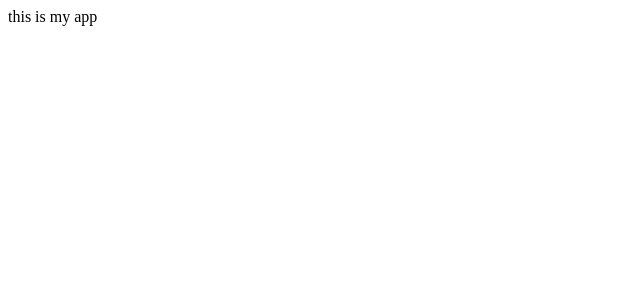
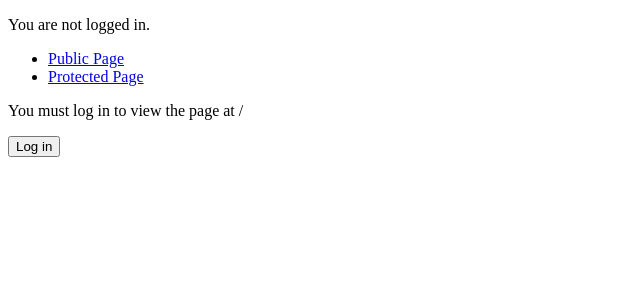
Before and after one commit to gingerwilliams/shrinkwrap, a React app: page /login in a window 1280 px wide. Shown: the top 300 px of the page, without its empty margins (0-640 px from the left). Built offline with nearby package versions, Linux system fonts and the light colour scheme; the HTML template or start-up script is replaced by a standard one.

Commit message:
created faux login elements

```diff
--- a/src/components/App.jsx
+++ b/src/components/App.jsx
@@ -1,10 +1,108 @@
-import React from 'react';
+import React from "react";
+import {
+    BrowserRouter as Router,
+    Route,
+    Link,
+    Redirect,
+    withRouter
+} from "react-router-dom";
+import Public from "./Public";
+import Protected from "./Protected";
 
 class App extends React.Component {
     render() {
         return (
-            <div>this is my app</div>
+            <Router>
+                <div>
+                    <AuthButton />
+                    <ul>
+                        <li>
+                            <Link to="/public">Public Page</Link>
+                        </li>
+                        <li>
+                            <Link to="/protected">Protected Page</Link>
+                        </li>
+                    </ul>
+                    <Route path="/public" component={Public} />
+                    <Route path="/login" component={Login} />
+                    <PrivateRoute path="/protected" component={Protected} />
+                </div>
+            </Router>
+        );
+    }
+}
+
+const fakeAuth = {
+    isAuthenticated: false,
+    authenticate(cb) {
+        this.isAuthenticated = true;
+        setTimeout(cb, 100); // fake async
+    },
+    signout(cb) {
+        this.isAuthenticated = false;
+        setTimeout(cb, 100);
+    }
+};
+
+const AuthButton = withRouter(
+    ({ history }) =>
+        fakeAuth.isAuthenticated ? (
+            <p>
+                Welcome!{" "}
+                <button
+                    onClick={() => {
+                        fakeAuth.signout(() => history.push("/"));
+                    }}
+                >
+                    Sign out
+                </button>
+            </p>
+        ) : (
+            <p>You are not logged in.</p>
         )
+);
+
+function PrivateRoute({ component: Component, ...rest }) {
+    return (
+        <Route
+            {...rest}
+            render={props =>
+                fakeAuth.isAuthenticated ? (
+                    <Component {...props} />
+                ) : (
+                    <Redirect
+                        to={{
+                            pathname: "/login",
+                            state: { from: props.location }
+                        }}
+                    />
+                )
+            }
+        />
+    );
+}
+
+class Login extends React.Component {
+    state = { redirectToReferrer: false };
+
+    login = () => {
+        fakeAuth.authenticate(() => {
+            this.setState({ redirectToReferrer: true });
+        });
+    };
+
+    render() {
+        let { from } = this.props.location.state || { from: { pathname: "/" } };
+        let { redirectToReferrer } = this.state;
+
+        if (redirectToReferrer) return <Redirect to={from} />;
+
+        return (
+            <div>
+                <p>You must log in to view the page at {from.pathname}</p>
+                <button onClick={this.login}>Log in</button>
+            </div>
+        );
     }
 }
 
--- /dev/null
+++ b/src/components/Protected.jsx
@@ -0,0 +1,7 @@
+const Protected = () => {
+    return (
+        <div>This page is protected: you have loggin in</div>
+    )
+}
+
+export default Protected;
--- /dev/null
+++ b/src/components/Public.jsx
@@ -0,0 +1,7 @@
+const Public = () => {
+    return (
+        <div>This page is pubic</div>
+    )
+}
+
+export default Public;
```
Also changed, not shown: 1 other file (tests, documents, lock files or other folders).
